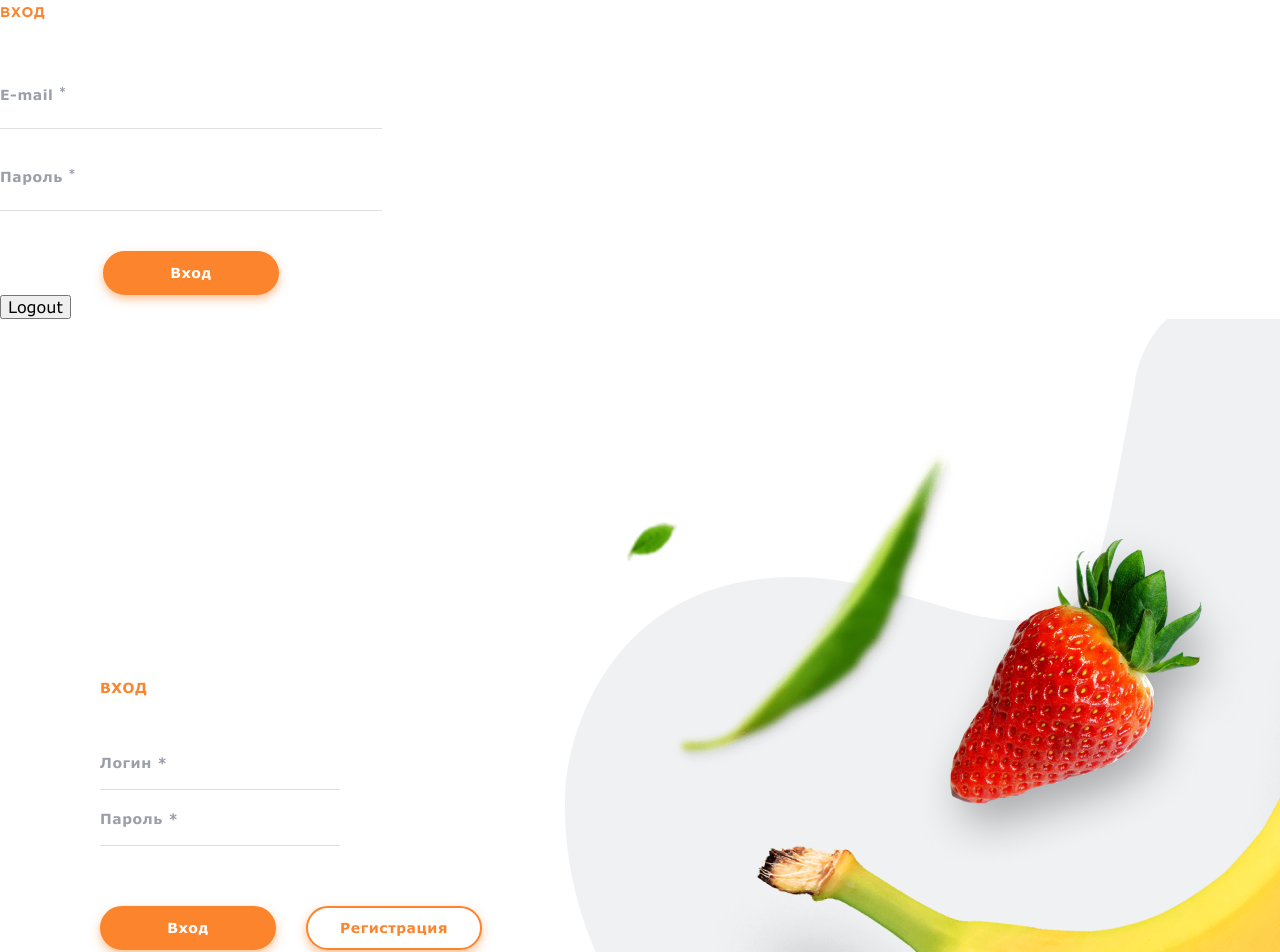
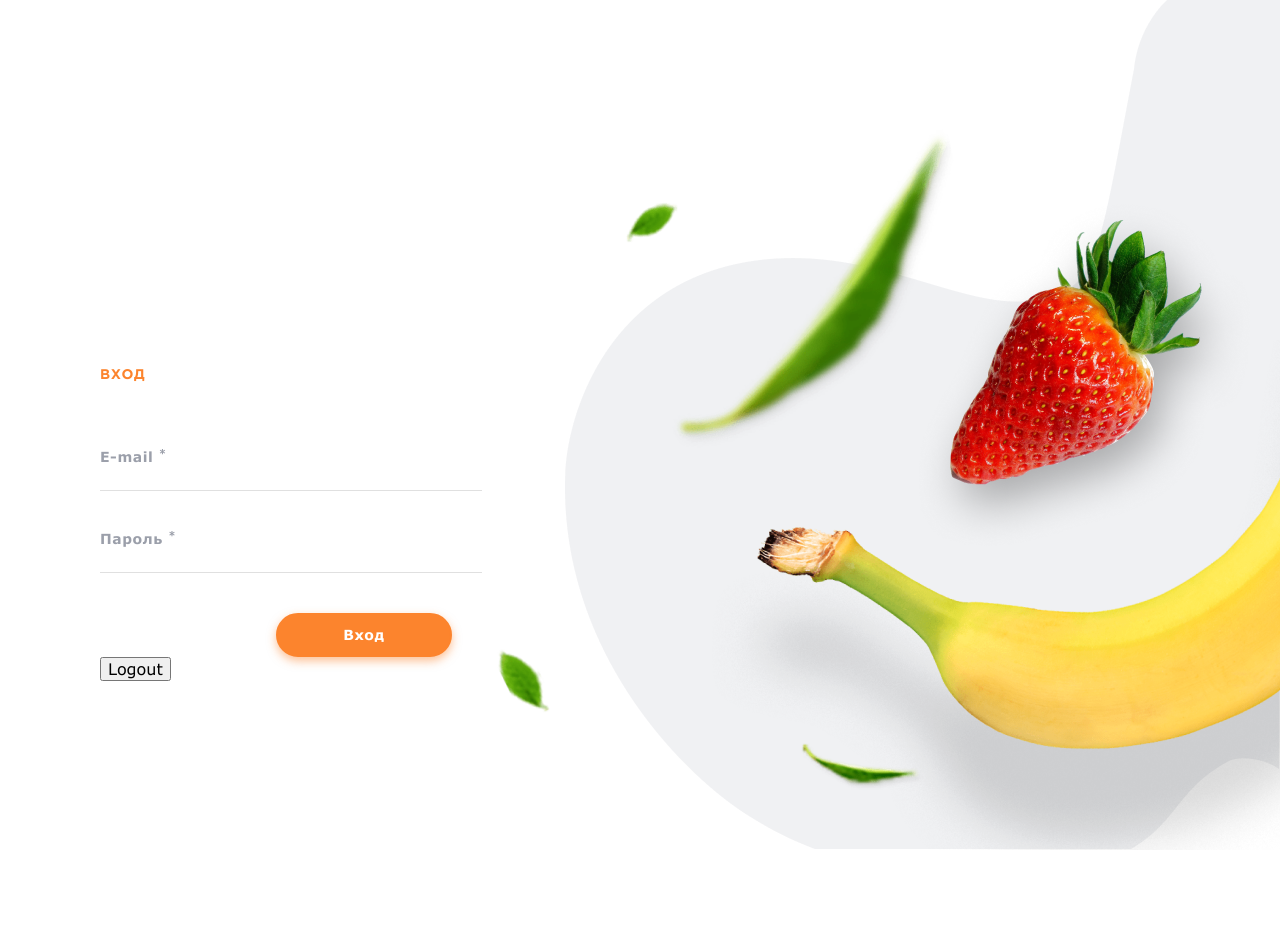
Before and after one commit to mikelp13/React_SlimMom_Health_teamproject, a React (Create React App) app: page /signin in a window 1280 px wide. Shown: the top 952 px of the page. After the commit the page ends 850 px from the top, so only its background shows below. Built offline with nearby package versions, Linux system fonts and the light colour scheme.

Commit message:
внесены правки

```diff
--- a/src/components/App.js
+++ b/src/components/App.js
@@ -3,19 +3,19 @@ import { useDispatch, useSelector } from 'react-redux';
 import { refreshTokenOperation } from '../redux/auth/authOperations';
 import authSelectors from '../redux/auth/authSelectors';
 import LoginPage from '../pages/signin/LoginPage';
-import AuthForm from './auth/AuthForm';
 // import Basic from './test';
 
 const App = () => {
     const dispatch = useDispatch();
     const isAuth = useSelector(authSelectors.isAuthenticated);
+
     useEffect(() => {
         isAuth && dispatch(refreshTokenOperation());
         // eslint-disable-next-line
     }, []);
+
     return (
         <div>
-            <AuthForm />
             {/* <Basic /> */}
 
             <LoginPage />
--- a/src/components/auth/AuthFormStyled.js
+++ b/src/components/auth/AuthFormStyled.js
@@ -46,6 +46,7 @@ const AuthFormStyled = styled.div`
         height: 20px;
         padding: 5px 0;
         border: none;
+        background-color: transparent;
         border-bottom: 1px solid var(--header-border);
 
         outline: none;
--- a/src/pages/signin/LoginPage.js
+++ b/src/pages/signin/LoginPage.js
@@ -1,4 +1,5 @@
 import React from 'react';
+import AuthForm from '../../components/auth/AuthForm';
 import LoginPageStyled from './LoginPageStyled';
 
 const LoginPage = () => {
@@ -6,7 +7,8 @@ const LoginPage = () => {
         <LoginPageStyled className="sectionLoginPage">
             <div className="container">
                 <div className="wrapLoginPage">
-                    <div className="wrapForm">
+                    <AuthForm />
+                    {/* <div className="wrapForm">
                         <h2 className="titleLoginPage">ВХОД</h2>
                         <form className="formLoginPage">
                             <label className="labelLoginPage">
@@ -18,11 +20,11 @@ const LoginPage = () => {
                                 <input type="text" className="inputLoginPage" />
                             </label>
                         </form>
-                    </div>
-                    <div className="wrapBtn">
+                    </div> */}
+                    {/* <div className="wrapBtn">
                         <button className="mainButton">Вход</button>
                         <button className="secondButton">Регистрация</button>
-                    </div>
+                    </div> */}
                 </div>
             </div>
         </LoginPageStyled>
```
Also changed, not shown: 1 other file (tests, documents, lock files or other folders).
